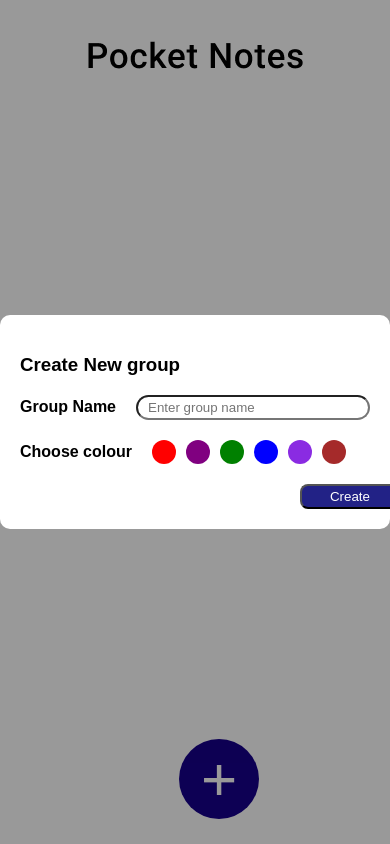
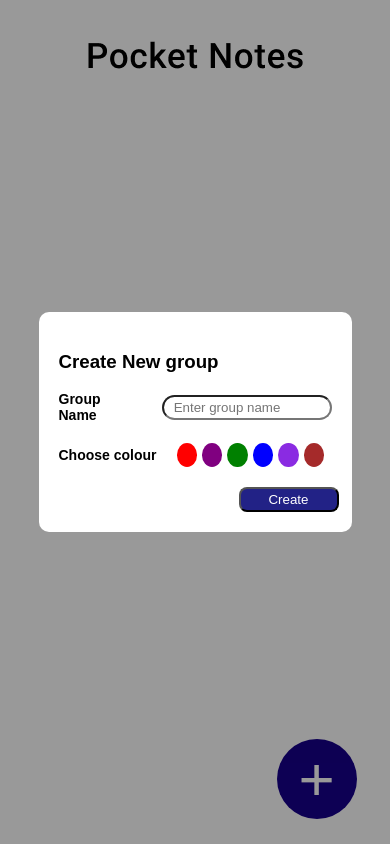
Before and after one commit to Sourav-Sharma-001/React---My-Notes-Project, a React (Vite) app in the folder React Project/my-app/: page / in a window 390 px wide. Both pictures are taken after a click on the button "Add new group". Built offline with nearby package versions, Linux system fonts and the light colour scheme.

Commit message:
Responsive done

```diff
--- a/React Project/my-app/src/Compoents/ContextAPI/ContextAPI.jsx
+++ b/React Project/my-app/src/Compoents/ContextAPI/ContextAPI.jsx
@@ -7,6 +7,8 @@ export default function ContextAPI({ children }) {
   const [color, setColor] = useState("");
   const [selectedGroup, setSelectedGroup] = useState(null);
   const [messagesByGroup, setMessagesByGroup] = useState({});
+  const [groupMessages, setGroupMessages] = useState({});
+
 
   const addGroup = (name, color) => {
     setGroupList(prev => [...prev, { name, color }]);
@@ -46,7 +48,9 @@ export default function ContextAPI({ children }) {
       selectedGroup,
       setSelectedGroup,
       messagesByGroup,
-      addMessageToGroup
+      addMessageToGroup,
+      groupMessages,
+      setGroupMessages
     }}>
       {children}
     </Context.Provider>
--- a/React Project/my-app/src/Compoents/Home.jsx
+++ b/React Project/my-app/src/Compoents/Home.jsx
@@ -1,4 +1,4 @@
-import React from 'react';
+import React, { useState, useEffect } from 'react';
 import './Home.css';
 import LeftSection from './Left/LeftSection';
 import RightSection from './Right/RightSection';
@@ -7,13 +7,30 @@ import { useGroupContext } from './ContextAPI/ContextAPI';
 
 export default function Home() {
   const { selectedGroup } = useGroupContext();
+  const [isMobile, setIsMobile] = useState(window.innerWidth <= 768);
+
+  useEffect(() => {
+    const handleResize = () => {
+      setIsMobile(window.innerWidth <= 768);
+    };
+
+    window.addEventListener('resize', handleResize);
+
+    return () => {
+      window.removeEventListener('resize', handleResize);
+    };
+  }, []);
 
   return (
-    <>
-      <div className='section-container'>
-        <LeftSection />
-        {selectedGroup ? <Chat /> : <RightSection />}
-      </div>
-    </>
+    <div className='section-container'>
+      {isMobile ? (
+        selectedGroup ? <Chat /> : <LeftSection />
+      ) : (
+        <>
+          <LeftSection />
+          {selectedGroup ? <Chat /> : <RightSection />}
+        </>
+      )}
+    </div>
   );
 }
--- a/React Project/my-app/src/Compoents/Left/LeftSection.css
+++ b/React Project/my-app/src/Compoents/Left/LeftSection.css
@@ -48,7 +48,7 @@
   }
 
   .add-btn {
-    left: 50%;
+    left: 75%;
     transform: translateX(-20%);
   }
 }
--- a/React Project/my-app/src/Compoents/Left/PopUp/PopUP.jsx
+++ b/React Project/my-app/src/Compoents/Left/PopUp/PopUP.jsx
@@ -41,7 +41,7 @@ export default function PopUP({ onClose }) {
         </div>
 
         <div className="color-sec">
-          <div>Choose colour</div>
+          <div className="choose-color-text">Choose colour</div>
           <div className="contains-color">
             {colors.map((clr, idx) => (
               <div
--- a/React Project/my-app/src/Compoents/Left/PopUp/PopUp.css
+++ b/React Project/my-app/src/Compoents/Left/PopUp/PopUp.css
@@ -11,14 +11,12 @@
   z-index: 1000;
 }
 
-
-.modal-container > div {
+.modal-box {
   background: white;
   padding: 20px;
   border-radius: 10px;
   width: 400px;
 }
-
 
 .group-name-sec {
   display: flex;
@@ -84,3 +82,30 @@
 .contains-color div:hover {
   transform: scale(1.1);
 }
+
+@media (max-width: 768px) {
+  .modal-box {
+    width: 70%;
+  }
+
+  .create-btn {
+    transform: translate(180%);
+  }
+
+  .group-name-sec div {
+    font-size: 14px;
+  }
+
+  .group-name-sec input {
+    width: 54%;
+  }
+
+  .choose-color-text {
+    font-size: 14px;
+  }
+
+  .contains-color {
+    width: 54%;
+    gap: 5px;
+  }
+}
--- a/React Project/my-app/src/Compoents/Right/Chat/Chat.css
+++ b/React Project/my-app/src/Compoents/Right/Chat/Chat.css
@@ -76,6 +76,6 @@
 
 @media (max-width: 768px) {
   .chat-container {
-
+    width: 100%;
   }
 }
--- a/React Project/my-app/src/Compoents/Right/Chat/Chat.jsx
+++ b/React Project/my-app/src/Compoents/Right/Chat/Chat.jsx
@@ -5,9 +5,8 @@ import MiddleSec from "./middleSec";
 import { useGroupContext } from "../../ContextAPI/ContextAPI";
 
 export default function Chat() {
-  const { selectedGroup } = useGroupContext();
+  const { selectedGroup, groupMessages, setGroupMessages } = useGroupContext();
   const [inputValue, setInputValue] = useState("");
-  const [groupMessages, setGroupMessages] = useState({});
 
   const currentGroupName = selectedGroup?.name;
 
--- a/React Project/my-app/src/Compoents/Right/Chat/MiddleSec.css
+++ b/React Project/my-app/src/Compoents/Right/Chat/MiddleSec.css
@@ -21,8 +21,10 @@
   border-radius: 15px;
   max-width: 60%;
   position: relative;
-  display: flex;
-  flex-direction: column;
+  display: inline-block;
+  word-break: break-word;
+  white-space: pre-wrap;
+  overflow-wrap: break-word;
 }
 
 .message-text {
```
